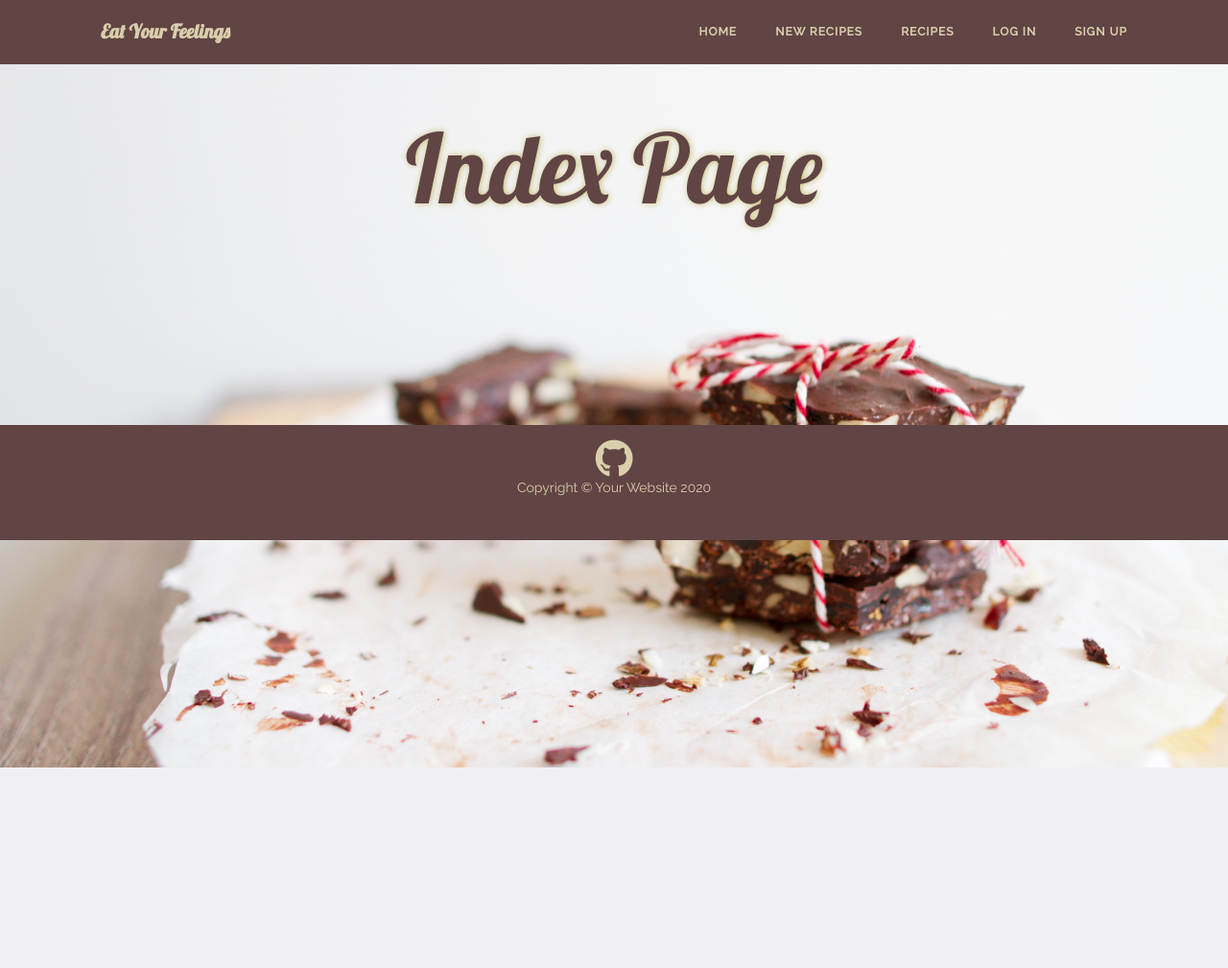
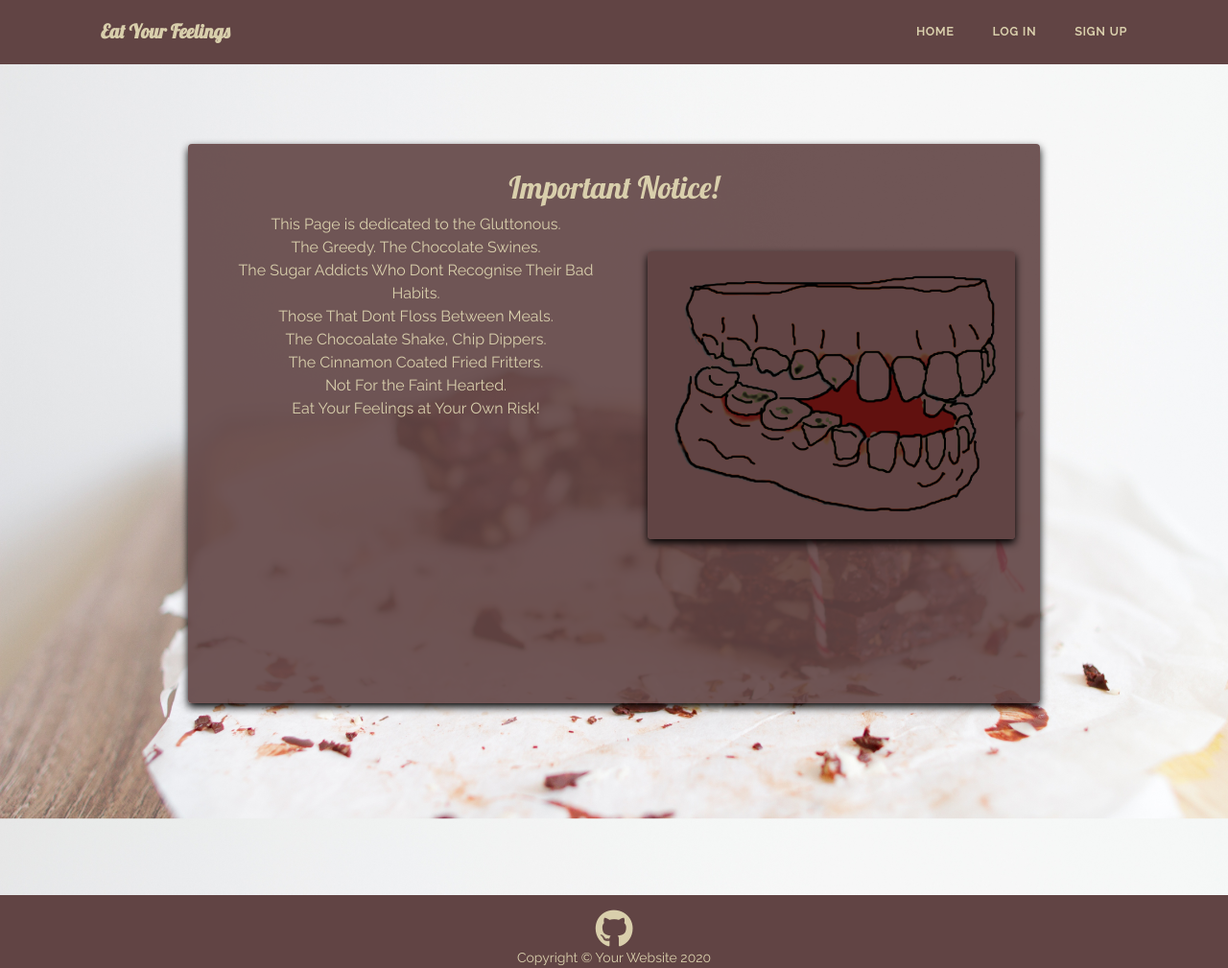
Before and after one commit to PodgeCollins/EatYourFeelings_MS3, a Flask app: page / in a window 1280 px wide. Shown: the whole page at 96% size. Before the commit the page ends 800 px from the top, so only its background shows below. Run offline with Flask 2, Linux system fonts and the light colour scheme; data that the repository does not hold is empty; some libraries are stand-ins or nearby versions.

Commit message:
Add profile.html and Logout functionality

```diff
--- a/run.py
+++ b/run.py
@@ -21,7 +21,8 @@ mongo = PyMongo(app)
 
 @app.route("/")
 def index():
-    return render_template("index.html", header="Index Page")
+    prep = mongo.db.preparation.find()
+    return render_template("index.html", preparation=prep)
 
 
 @app.route("/get_recipes")
@@ -65,6 +66,8 @@ def login():
                 existing_email["password"], request.form.get("password")):
                     session["chef"] = request.form.get("email").lower()
                     flash("Welcome back, we've missed you!")
+                    return redirect(url_for(
+                        "profile", chef=["chef"]))
             else:
 
                 flash("Incorrect Email and/or Password")
@@ -90,8 +93,8 @@ def signup():
             return redirect(url_for("signup"))
 
         signup = {
-            "firstName": request.form.get("firstname").lower(),
-            "lastName": request.form.get("lastname").lower(),
+            "firstName": request.form.get("firstname"),
+            "lastName": request.form.get("lastname"),
             "email": request.form.get("email").lower(),
             "password": generate_password_hash(request.form.get("password"))
         }
@@ -101,9 +104,26 @@ def signup():
         session["chef"] = request.form.get("email").lower()
         flash("Welcome to the Family, {}!".format(
             request.form.get("firstname")))
+        return redirect(url_for("profile", chef=["chef"]))
 
 
     return render_template("signup.html", header="Create an Account!")
+
+
+@app.route("/profile/<chef>", methods=["GET", "POST"])
+def profile(chef):
+
+    chef = mongo.db.chefs.find_one(
+        {"email": session["chef"]})
+    return render_template("profile.html", chef=chef)
+
+
+@app.route("/logout")
+def logout():
+
+    flash("Cya Later, We'll Miss You!")
+    session.pop("chef")
+    return redirect(url_for("login"))
 
 
 if __name__ == "__main__":
--- a/static/css/styles.css
+++ b/static/css/styles.css
@@ -1,5 +1,4 @@
 @import url('https://fonts.googleapis.com/css2?family=Lobster&family=Raleway:wght@100;200;300;400;500&display=swap');
-
 /*-------------------------------Extra Stylings--------------*/
 body {
     background-image: url(../img/background.jpg);
@@ -7,13 +6,19 @@ body {
     background-repeat: no-repeat;
     background-position: center;
     background-attachment: fixed;
+    display: flex;
+    flex-direction: column;
+    min-height: 100vh;
 }
 
 p {
     line-height: 1.5;
     font-family: Raleway, serif;
     color: #D9CFAC;
-    text-align: center;
+}
+
+form p {
+    margin-top: 50px;
 }
 
 a {
@@ -36,31 +41,34 @@ ul, ol{
 
 h1,
 h2,
-h3,
 h5,
 h6 {
     font-family: Lobster, sans-serif;
-    color: #614444;
-    text-shadow: 1px 0.1px 6px rgb(197 189 114);
+    color: #D9CFAC;
+    margin-top: 25px;
+    text-align: center;
+}
+
+h3{
+    font-family: Lobster, sans-serif;
+    color: #D9CFAC;
+    margin-top: 0px;
 }
 
 h4{
     font-family: Lobster, sans-serif;
-    color: #D9CFAC;
-    text-shadow: 1px 0.1px 6px rgb(197 189 114);
-    margin-top: 50px;
+    color: #614444;
 }
 
 .flashes {
+    margin-top: 100px;
     margin-right: 25px;
     display: block;
     text-align: center;
     list-style-type: none;
     color: #D9CFAC;
-    font-family: Raleway, sans-serif
-
+    font-family: Raleway, sans-serif;
 }
-
 
 i {
     color: #D9CFAC;
@@ -70,13 +78,36 @@ img {
     width: 100%;
     height: 300px;
     margin-top: 40px;
+    margin-left: 20px;
+    margin-bottom: 20px;
+
+}
+
+.rottenteeth{
     border-radius: .25rem;
     box-shadow: 0 4px 8px 0 rgba(0, 0, 0, 1);
-    align-self: center;
+    align-items: center;
+}
+
+.container-fluid {
+    width: 100%;
+    padding-right: 15px;
+    padding-left: 15px;
+    margin-bottom: 150px;
+    margin-right: auto;
+    margin-left: auto;
+}
+
+.row {
+    display: -ms-flexbox;
+    display: flex;
+    -ms-flex-wrap: wrap;
+    flex-wrap: wrap;
+    margin-right: 0px;
+    margin-left: 0px;
 }
 
 /*-------------------------------Navigation Bar--------------*/
-
 #mainNav {
     border-bottom: 1px solid #e9ecef;
     background-color: #614444;
@@ -132,18 +163,13 @@ img {
     }
 }
 
-
 /*-------------------------------Header Section--------------*/
-
 header.glutton {
 
     background-attachment: scroll;
     position: relative;
 
 }
-
-
-
 
 header.glutton .site-heading {
     padding-top: 115px;
@@ -152,11 +178,10 @@ header.glutton .site-heading {
 @media only screen and (min-width:768px) {
 
 
-    header.glutton .site-heading {
+header.glutton .site-heading {
         padding-top: 115px;
     }
 }
-
 
 header.glutton .site-heading {
     text-align: center
@@ -174,10 +199,7 @@ header.glutton .site-heading {
 
 }
 
-
-
 /*-----------------------------Index Page----------*/
-
 .card {
     width: 100%;
     margin-top: 100px;
@@ -215,7 +237,6 @@ header.glutton .site-heading {
 .card .title-card a:hover {
     color: #614444;
     text-decoration: underline;
-
 }
 
 .title-card p {
@@ -223,18 +244,47 @@ header.glutton .site-heading {
     margin-bottom: 60px;
 }
 
-.details-container {
-    width: 60%;
+.home-container {
+    width: 80%;
+    margin-top: 150px;
+    margin-bottom: 200px;
     padding-right: 15px;
     padding-left: 15px;
     margin-right: auto;
     margin-left: auto;
+    background-color: rgba(97, 68, 68, 0.900);
+    background-clip: border-box;
+    border: 1px solid rgba(133, 81, 81, 0.125);
+    border-radius: .25rem;
+    box-shadow: 0 4px 8px 0 rgba(0, 0, 0, 1);
+    transition: 0.3s;
 }
 
+.details-container {
+    width: 60%;
+    margin-top: 150px;
+    margin-bottom: 200px;
+    padding-right: 15px;
+    padding-left: 15px;
+    margin-right: auto;
+    margin-left: auto;
+    background-color: rgba(97, 68, 68, 0.900);
+    background-clip: border-box;
+    border: 1px solid rgba(133, 81, 81, 0.125);
+    border-radius: .25rem;
+    box-shadow: 0 4px 8px 0 rgba(0, 0, 0, 1);
+    transition: 0.3s;
+}
 
-.contact-card {
+.details-container, .center-form{
+    text-align: center;
+    padding-top: 0px;
+}
+
+.recipe-container {
     height: 100%;
-    margin-top: 125px;
+    margin-top: 200px;
+    margin-bottom: 200px;
     padding: 25px;
     min-width: 0;
     background-color: rgba(97, 68, 68, 0.900);
@@ -246,14 +296,14 @@ header.glutton .site-heading {
 
 }
 
-
 /*-------------------------------Footer--------------*/
-
 footer {
     background-color: #614444 !important;
     position: relative;
-    height: 120px;
-    margin-top: 200px;
+    width: 100%;
+    max-height: 120px;
+    bottom: 0;
+    flex: 1;
 }
 
 .padding {
@@ -305,7 +355,7 @@ input {
 /*--------------------------Btn-------------------------*/
 
 button[type="submit"] {
-    margin-top: 15px;
+    margin-top: 25px;
     margin-bottom: 20px;
     color: #D9CFAC;
 }
--- a/templates/base.html
+++ b/templates/base.html
@@ -13,6 +13,7 @@
 </head>
 
 <body>
+<header>
 	<nav id="mainNav" class=" fixed-top navbar navbar-expand-lg navbar-light">
 		<div class="container">
 			<a class="navbar-brand" href="{{ url_for('index') }}">Eat Your Feelings</a>
@@ -26,34 +27,57 @@
 					<li class="nav-item">
 						<a class="nav-link" href="{{ url_for('index') }}">Home</a>
 					</li>
+					{% if session.chef %}
 					<li class="nav-item">
 						<a class="nav-link" href="{{ url_for('get_recipes') }}">New Recipes</a>
 					</li>
 					<li class="nav-item">
+						<a class="nav-link" href="{{ url_for('profile', chef=session['chef']) }}">My Account</a>
+					</li>
+					<!----------
+					<li class="nav-item">
 						<a class="nav-link" href="{{ url_for('recipes') }}">Recipes</a>
 					</li>
+					----------->
+					<li class="nav-item">
+						<a class="nav-link" href="{{ url_for('logout') }}">Log Out</a>
+					</li>
+					{% else %}
 					<li class="nav-item">
 						<a class="nav-link" href="{{ url_for('login') }}">Log In</a>
 					</li>
 					<li class="nav-item">
 						<a class="nav-link" href="{{ url_for('signup') }}">Sign Up</a>
 					</li>
+					{% endif %}
 				</ul>
 			</div>
 		</div>
 	</nav>
+</header>
 
 
-	<!-- Page Header -->
 
 
 	<!-- Main Content -->
+<section>
 	<div class="container">
+		{% with messages = get_flashed_messages() %}
+		{% if messages %}
+			{% for message in messages %}
+				<div class="flashes">
+					<h4>{{ message }}</h4>
+				</div>
+			{% endfor %}
+		{% endif %}
+	{% endwith %}
+
 
 		{% block content %}
 		{% endblock %}
 
 	</div>
+</section>
 
 
 
--- a/templates/index.html
+++ b/templates/index.html
@@ -1,16 +1,29 @@
 {% extends "base.html" %}
 {% block content %}
-<header class="glutton">
-  <div class="overlay"></div>
-  <div class="container">
-    <div class="row">
-      <div class="col-lg-8 col-md-10 mx-auto">
-        <div class="site-heading">
-          <h1>{{ header }}</h1>
-          <h2>{{ subheader }}</h2>
+<section class="home-container">
+  <h2>Important Notice!</h2>
+  <div class="text-center">
+    <div class="container-fluid">
+      <div class="row text-center">
+
+        <div class="col">
+            <p>
+              This Page is dedicated to the Gluttonous.<br>
+              The Greedy. The Chocolate Swines.<br>
+              The Sugar Addicts Who Dont Recognise Their Bad Habits.<br>
+              Those That Dont Floss Between Meals.<br>
+              The Chocoalate Shake, Chip Dippers. <br>
+              The Cinnamon Coated Fried Fritters. <br>
+              Not For the Faint Hearted. <br>
+              Eat Your Feelings at Your Own Risk! <br>
+            </p>
+        </div>
+        <div class="col">
+            <img class="rottenteeth" src="/static/img/teeth.png" alt="">
+          </div>
         </div>
       </div>
     </div>
   </div>
-</header>
+</section>
 {% endblock %}
--- a/templates/recipes.html
+++ b/templates/recipes.html
@@ -1,6 +1,6 @@
 {% extends "base.html" %}
 {% block content %}
-<header class="glutton">
+<section class="glutton">
     <div class="overlay"></div>
     <div class="container">
         <div class="row">
@@ -12,7 +12,7 @@
             </div>
         </div>
     </div>
-</header>
+</section>
 {% for title in recipe %}
 {% if loop.index % 2 != 0 %}
 <section>
```
Also changed, not shown: templates/login.html (+0 -24 lines), templates/newrecipes.html (+4 -17 lines), templates/profile.html (added, +11 -0 lines), templates/signup.html (+4 -27 lines), static/img/teeth.png (added).
